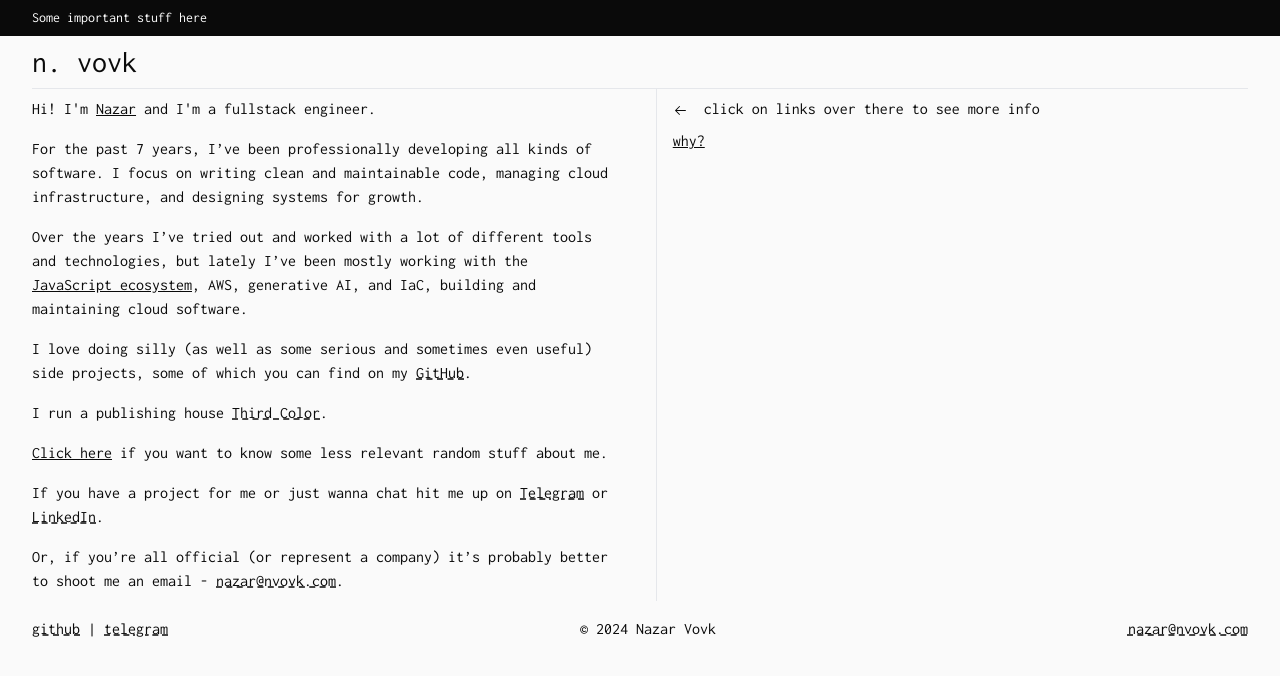
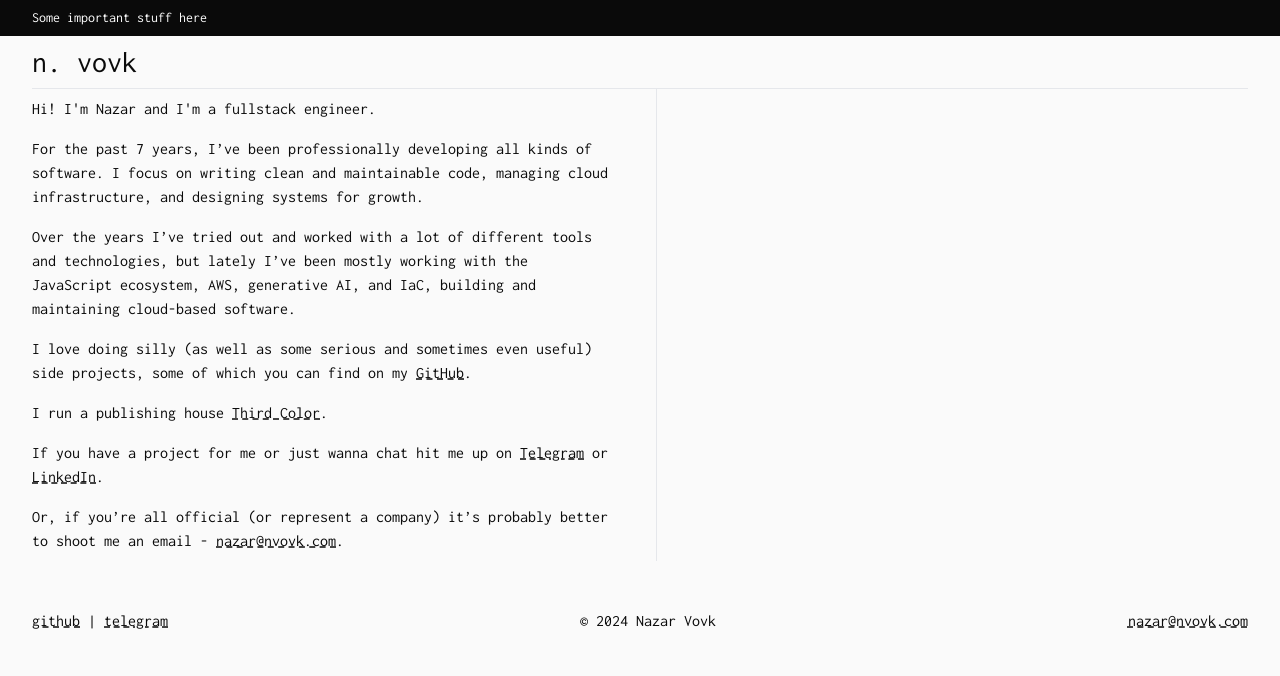
Before and after one commit to nazarvovk/nvovk, a Next.js app: page / in a window 1280 px wide. Shown: the top 676 px of the page. Built offline with nearby package versions, Linux system fonts and the light colour scheme.

Commit message:
feat: rm meta, typer animation, home page text

```diff
--- a/src/components/meta.tsx
+++ /dev/null
@@ -1,32 +0,0 @@
-import { ReactNode, useState } from 'react'
-
-type Meta = {
-  title?: string
-  body: ReactNode
-}
-
-type MetaLinkProps = Meta & {
-  children: string
-  push?: boolean
-}
-
-export const useMeta = () => {
-  const [metaList, setMetaList] = useState<Meta[]>([])
-
-  const MetaLink = ({ children, body, title, push }: MetaLinkProps) => {
-    return (
-      <button
-        className='select-text underline'
-        onClick={() => {
-          const meta = { title, body }
-          const newState = push ? [...metaList, meta] : [meta]
-          setMetaList(newState)
-        }}
-      >
-        {children}
-      </button>
-    )
-  }
-
-  return { metaList, setMetaList, MetaLink }
-}
--- /dev/null
+++ b/src/components/typer.tsx
@@ -0,0 +1,51 @@
+import { useEffect, useState } from 'react'
+
+type TyperProps = {
+  children: string
+  speed?: number
+}
+
+const DEFAULT_DELAY = 50 // ms
+
+export const Typer = ({
+  children: fullText,
+  speed = Math.max(fullText.length / 50, 0.5),
+}: TyperProps) => {
+  const lastTick = fullText.length + 2
+  const [state, setState] = useState({
+    tick: 1,
+    text: '0',
+  })
+
+  useEffect(() => {
+    let tickTimeout: NodeJS.Timeout
+
+    const handleTick = () => {
+      const randomChars = Array.from({ length: 2 }, () =>
+        String.fromCharCode(Math.floor(Math.random() * 30) + 97),
+      ).join('')
+      setState((prev) => {
+        const tick = prev.tick + 1
+        const text = `${fullText.substring(0, tick - 2)}${randomChars}`.slice(0, fullText.length)
+        const rest = fullText.substring(tick - 2).replace(/[^ ]/g, '\u00A0')
+        return {
+          tick,
+          text: `${text}${rest}`,
+        }
+      })
+    }
+    if (state.tick < lastTick) {
+      const delay = Math.floor(DEFAULT_DELAY / speed)
+      tickTimeout = setTimeout(handleTick, delay)
+    }
+
+    return () => clearTimeout(tickTimeout)
+  }, [fullText, lastTick, state, speed])
+
+  return (
+    <>
+      <span className='sr-only'>{fullText}</span>
+      <span className='whitespace-break-spaces'>{state.text}</span>
+    </>
+  )
+}
--- a/src/pages/index.tsx
+++ b/src/pages/index.tsx
@@ -1,6 +1,4 @@
-import { ArrowLeftIcon, CrossIcon } from '@/components/icons'
-import { useMeta } from '@/components/meta'
-import { cn } from '@/utils/cn'
+import { Typer } from '@/components/typer'
 import { GetStaticProps } from 'next'
 import Head from 'next/head'
 import Link from 'next/link'
@@ -20,89 +18,74 @@ type HomeProps = {
 
 export default function Home(props: HomeProps) {
   const { experienceYears } = props
-  const { metaList, setMetaList, MetaLink } = useMeta()
-
-  const currentMeta = metaList[metaList.length - 1]
 
   return (
     <>
       <Head>
         <title>n. vovk</title>
       </Head>
-      <div className='flex items-stretch gap-x-8'>
+      <div className='mb-8 flex items-stretch gap-x-8'>
         <div className='w-full grow-0 space-y-4 py-2'>
           <p>
-            {`Hi! I'm `}
-            <MetaLink
-              title="It's pronounced Nah-zah-r"
-              body="My legal name is Nazarii, but I go by Nazar, so don't be surprised if you see either somewhere."
-            >
-              Nazar
-            </MetaLink>
-            {` and I'm a fullstack engineer.`}
+            <Typer>{`Hi! I'm Nazar and I'm a fullstack engineer.`}</Typer>
           </p>
           <p>
-            {`For the past ${experienceYears} years, I’ve been professionally developing all kinds of software. I focus on writing clean and maintainable code, managing cloud infrastructure, and designing systems for growth.`}
+            <Typer>
+              {`For the past ${experienceYears} years, I’ve been professionally developing all kinds of software. I focus on writing clean and maintainable code, managing cloud infrastructure, and designing systems for growth.`}
+            </Typer>
           </p>
           <p>
-            {`Over the years I’ve tried out and worked with a lot of different tools and technologies, but lately I’ve been mostly working with the `}
-            <MetaLink title='JavaScript ecosystem' body={<JSEcosystemMeta />}>
-              JavaScript ecosystem
-            </MetaLink>
-            {`, AWS, generative AI, and IaC, building and maintaining cloud software.`}
+            <Typer>
+              {`Over the years I’ve tried out and worked with a lot of different tools and technologies, but lately I’ve been mostly working with the JavaScript ecosystem, AWS, generative AI, and IaC, building and maintaining cloud-based software.`}
+            </Typer>
           </p>
           <p>
-            {`I love doing silly (as well as some serious and sometimes even useful) side projects, some of which you can find on my `}
+            <Typer>
+              {`I love doing silly (as well as some serious and sometimes even useful) side projects, some of which you can find on my `}
+            </Typer>
             <Link
               className='underline decoration-dashed hover:decoration-solid'
               href='https://github.com/nazarvovk'
               target='_blank'
             >
-              GitHub
+              <Typer>GitHub</Typer>
             </Link>
             .
           </p>
           <p>
-            {`I run a publishing house `}
+            <Typer>{`I run a publishing house `}</Typer>
             <Link
               className='underline decoration-dashed hover:decoration-solid'
               href='https://coliiir.com'
               target='_blank'
             >
-              Third Color
+              <Typer>Third Color</Typer>
             </Link>
             .
           </p>
           <p>
-            <MetaLink
-              title='Stuff'
-              body='bababooey... ' // TODO: fill this in
-            >
-              Click here
-            </MetaLink>
-            {` if you want to know some less relevant random stuff about me.`}
-          </p>
-          <p>
-            {`If you have a project for me or just wanna chat hit me up on `}
+            <Typer>{`If you have a project for me or just wanna chat hit me up on `}</Typer>
             <Link
               className='underline decoration-dashed hover:decoration-solid'
               href='https://t.me/nvovk'
               target='_blank'
             >
-              Telegram
+              <Typer>Telegram</Typer>
             </Link>
-            {` or `}
+            <Typer>{` or `}</Typer>
             <Link
               className='underline decoration-dashed hover:decoration-solid'
               href='https://www.linkedin.com/in/nvovk/'
               target='_blank'
             >
-              LinkedIn
+              <Typer>LinkedIn</Typer>
             </Link>
             .
           </p>
           <p>
-            {`Or, if you’re all official (or represent a company) it’s probably better to shoot me an email - `}
+            <Typer>
+              {`Or, if you’re all official (or represent a company) it’s probably better to shoot me an email - `}
+            </Typer>
             <Link
               className='underline decoration-dashed hover:decoration-solid'
               href='mailto:nazar@nvovk.com'
@@ -112,54 +95,8 @@ export default function Home(props: HomeProps) {
             .
           </p>
         </div>
-        <div
-          className={cn(
-            'fixed left-0 top-0 w-full grow-0 bg-neutral-50 py-2 max-lg:h-full lg:relative lg:border-l',
-            {
-              'max-lg:hidden': !currentMeta,
-            },
-          )}
-        >
-          {currentMeta && (
-            <div className='mb-2 flex gap-4 border-b px-4 pb-2 text-lg'>
-              <button onClick={() => setMetaList(metaList.slice(0, metaList.length - 1))}>
-                {metaList.length > 1 ? (
-                  <ArrowLeftIcon className='inline' />
-                ) : (
-                  <CrossIcon className='transition hover:drop-shadow' />
-                )}
-              </button>
-              <h3 className=''>{currentMeta.title}</h3>
-            </div>
-          )}
-          <div className='px-4'>
-            {currentMeta?.body ?? (
-              <>
-                <p className='mb-2'>
-                  <ArrowLeftIcon className='mr-2 inline' /> click on links over there to see more
-                  info
-                </p>
-                <p>
-                  <MetaLink
-                    title='me·ta links'
-                    body="There's only so much I can fit in one cohesive text, so this is how I hide some important details."
-                  >
-                    why?
-                  </MetaLink>
-                </p>
-              </>
-            )}
-          </div>
-        </div>
+        <div className='fixed left-0 top-0 w-full grow-0 bg-neutral-50 py-2 max-lg:hidden max-lg:h-full lg:relative lg:border-l'></div>
       </div>
     </>
   )
 }
-
-const JSEcosystemMeta = () => (
-  <p>
-    By <i>“JS ecosystem”</i> I mean all kinds of tools and skills needed to be effective: from
-    different runtimes, libraries and frameworks, (whether frontend, backend or full stack), to
-    intricacies of TypeScript, dev tooling, CI/CD, testing, and so on.
-  </p>
-)
```
